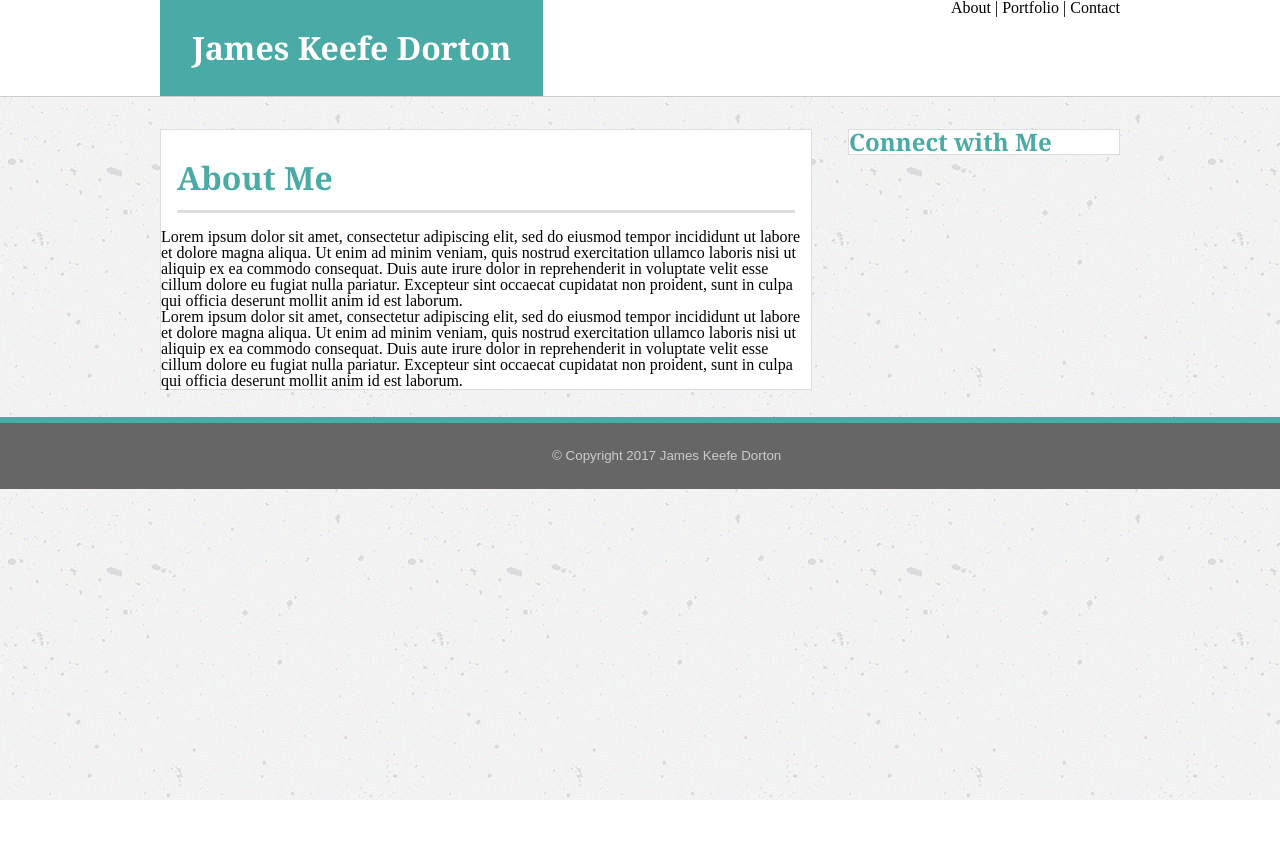
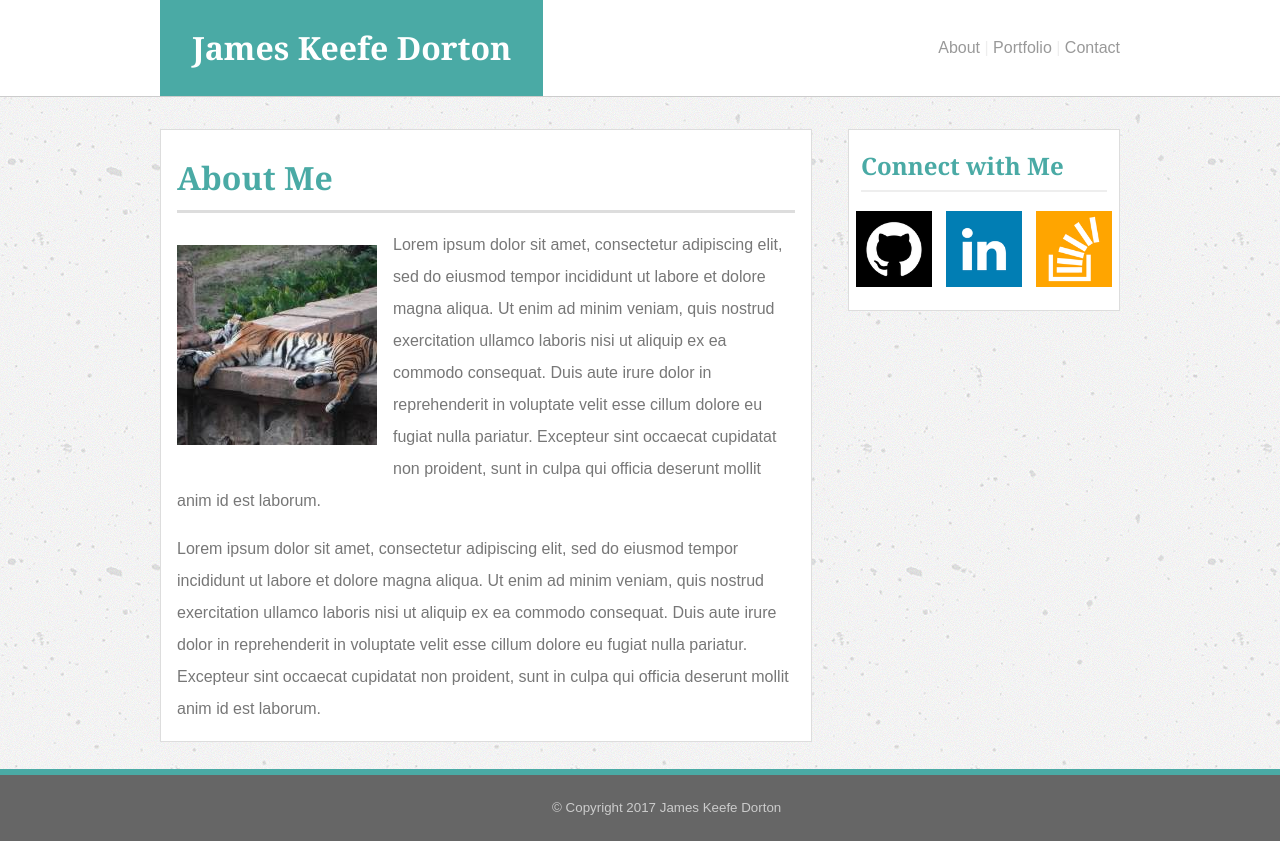
Before and after one commit to JamesKeefeDorton/Basic-Portfolio, a plain HTML site: page index.html in a window 1280 px wide. Shown: the top 841 px of the page. Before the commit the page ends 800 px from the top, so only its background shows below. Drawn offline with Linux system fonts and the light colour scheme.

Commit message:
3:45 Wed

```diff
--- a/assets/css/style.css
+++ b/assets/css/style.css
@@ -29,11 +29,24 @@ header {
 	float: left;
 }
 #menu {
+	font-family: 'Arial', 'Helvetica Neue', Helvetica, sans-serif;
 	float: right;
+	color: #eeeeee;
+	padding: 40px 0;
+}
+a {
+	color: #999999;
+	text-decoration: none;
 }
 #contentArea {
 	width: 960px;
 	margin: auto;
+}
+p {
+	color: #777777;
+	margin: 1em;
+	font-family: 'Arial', 'Helvetica Neue', Helvetica, sans-serif;
+	line-height: 2;
 }
 #main {
 	width: 650px;
@@ -47,11 +60,29 @@ header {
 	margin: 0.5em;
 	padding: 0.5em 0;
 }
+#profile {
+	float: left;
+	margin: 1em;
+}
 #sidebar {
 	width: 270px;
 	float: right;
 	background-color: white;
 	border: 0.05em solid #dddddd;
+}
+#connectWithMe {
+	border-bottom: 0.1em solid #eeeeee;
+	margin: 0.5em;
+	padding: 0.5em 0;
+}
+#links {
+	width: 100%;
+	margin-bottom: 1em;
+}
+.contactLink {
+	float: left;
+	width: 28.335%;
+	margin: 2.5%;
 }
 footer {
 	font-family: 'Arial', 'Helvetica Neue', Helvetica, sans-serif;
--- a/index.html
+++ b/index.html
@@ -12,14 +12,14 @@
 					<h1>James Keefe Dorton</h1>
 				</div>
 				<div id="menu">
-					About | Portfolio | Contact
+					<a href="index.html">About</a> | <a href="portfolio.html">Portfolio</a> | <a href="contact.html">Contact</a>
 				</div>
 			</div>
 		</header>
 		<div class="clearfix" id="contentArea">
 			<div id="main">
 				<h1 id="aboutMe">About Me</h1>
-				<!-- Picture of Me -->
+				<img src="assets/images/profile.jpg" id="profile">
 				<p>
 					Lorem ipsum dolor sit amet, consectetur adipiscing elit, sed do eiusmod tempor incididunt ut labore et dolore magna aliqua. Ut enim ad minim veniam, quis nostrud exercitation ullamco laboris nisi ut aliquip ex ea commodo consequat. Duis aute irure dolor in reprehenderit in voluptate velit esse cillum dolore eu fugiat nulla pariatur. Excepteur sint occaecat cupidatat non proident, sunt in culpa qui officia deserunt mollit anim id est laborum.
 				</p>
@@ -28,8 +28,12 @@
 				</p>
 			</div>
 			<div id="sidebar">
-				<h2>Connect with Me</h2>
-				<!-- Github, LinkedIn, and StackOverflow Icon Links -->
+				<h2 id="connectWithMe">Connect with Me</h2>
+				<div id="links" class="clearfix">
+					<a href="https://github.com/JamesKeefeDorton"><img src="assets/images/github.png" class="contactLink"></a>
+					<a href="https://www.linkedin.com/in/james-keefe-dorton-95137114a"><img src="assets/images/linkedin.png" class="contactLink"></a>
+					<a href="https://stackexchange.com/users/12383204/james-keefe-dorton"><img src="assets/images/stackoverflow.png" class="contactLink"></a>
+				</div>
 			</div>
 		</div>
 		<footer>&copy; Copyright 2017 James Keefe Dorton</footer>
```
Also changed, not shown: assets/images/github.png (added), assets/images/linkedin.png (added), assets/images/profile.jpg (added), assets/images/stackoverflow.png (added).
